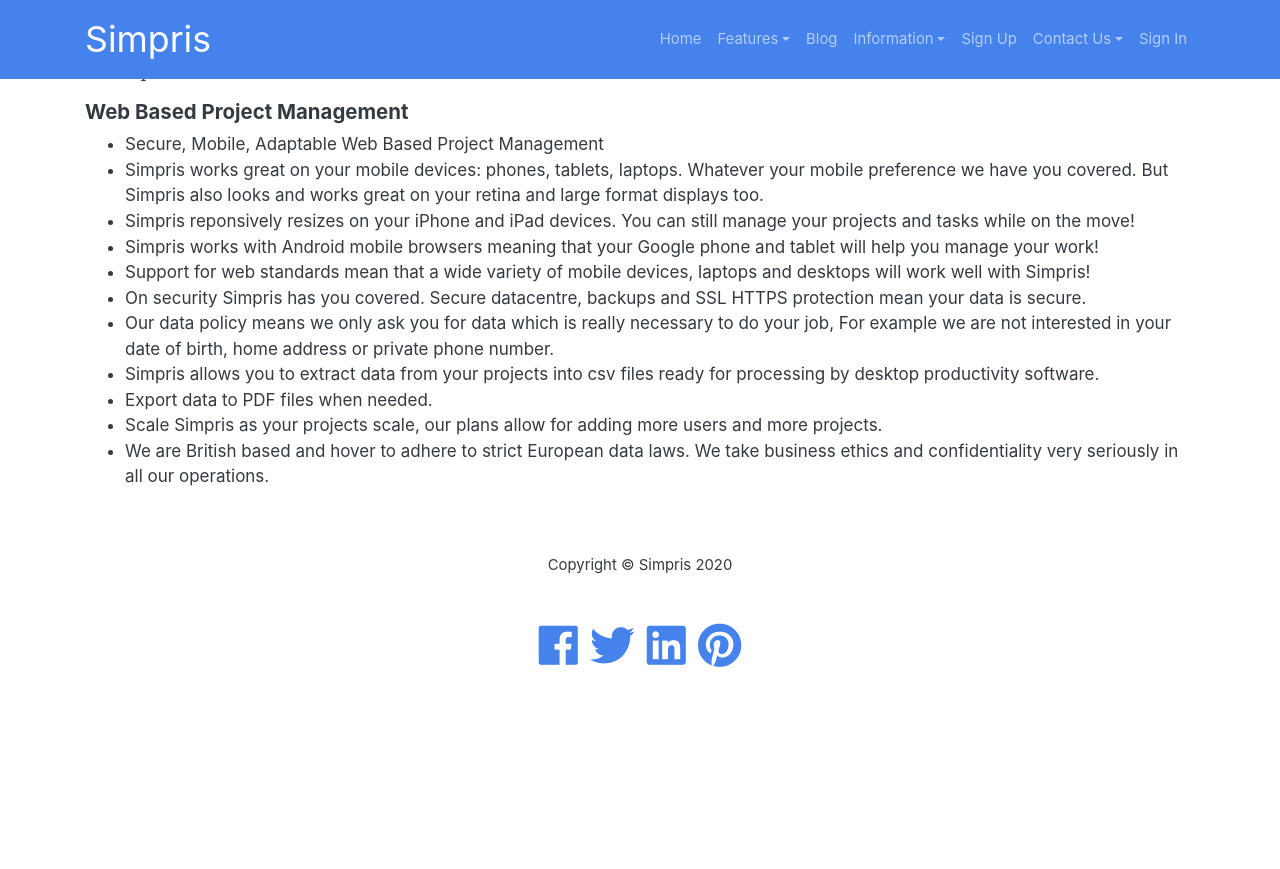
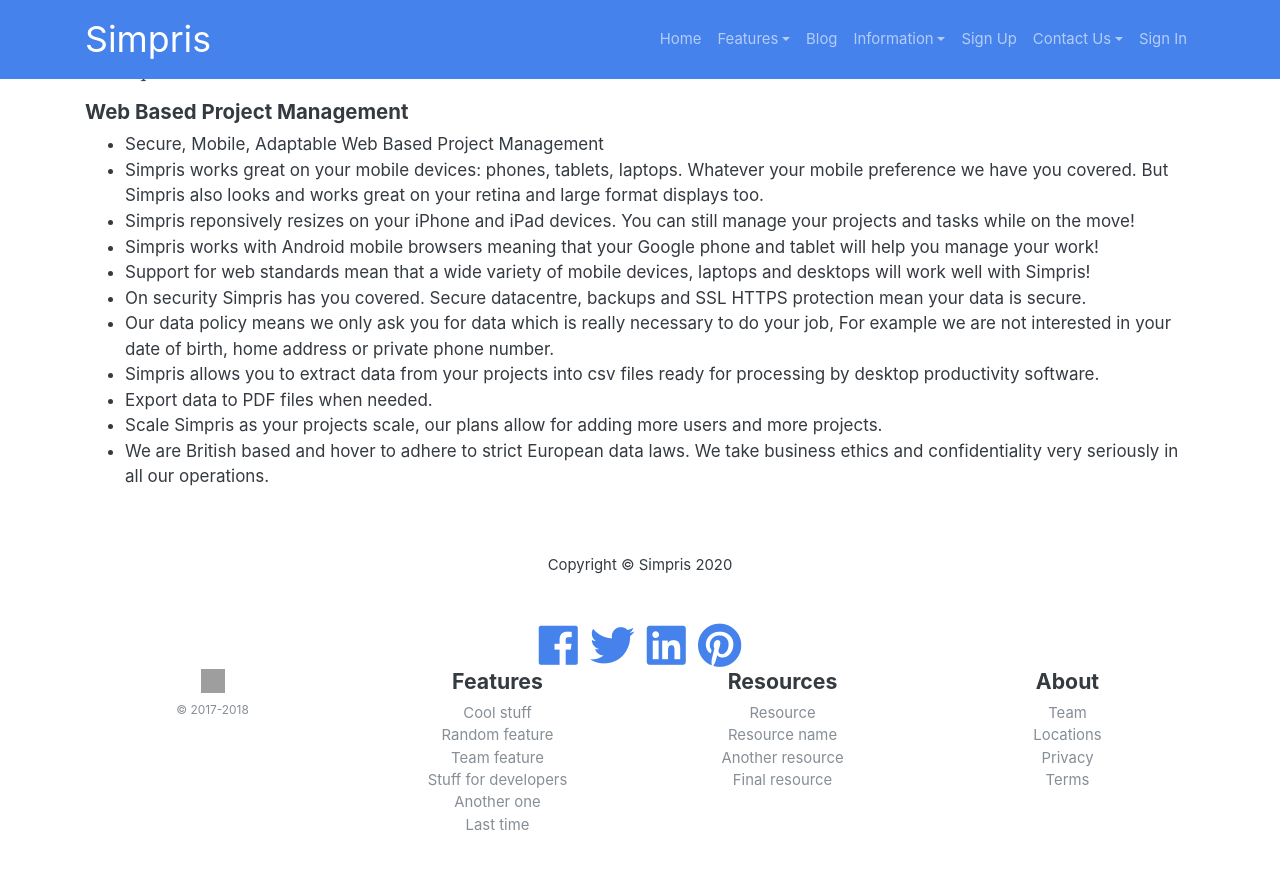
Before and after one commit to Grafrajohn/si, a Jekyll site: the page built from index.markdown, in a window 1280 px wide and 900 px high, scrolled down 1567 px. Shown: the top 869 px of the window. Built offline with Jekyll 4.4.1, drawn with Linux system fonts in a browser that asks for light colours; nearby versions of some CDN libraries; before the commit the page ends 2284 px from its top, so only the background shows below that; grey boxes are pictures that could not be loaded.

Commit message:
Update footer.html

```diff
--- a/_includes/footer.html
+++ b/_includes/footer.html
@@ -13,6 +13,41 @@
                   <span class="p-1"><a href="https://www.pinterest.co.uk/simpris/" target="_blank" aria-label="GrahamArt Pinterest"><i aria-hidden="true" class="fab fa-pinterest fa-3x"></i></a></span>
               </div>
           </div>
+                  <div class="row">
+          <div class="col-12 col-md">
+            <img class="mb-2" src="https://getbootstrap.com/docs/4.0/assets/brand/bootstrap-solid.svg" alt="" width="24" height="24">
+            <small class="d-block mb-3 text-muted">&copy; 2017-2018</small>
+          </div>
+          <div class="col-6 col-md">
+            <h5>Features</h5>
+            <ul class="list-unstyled text-small">
+              <li><a class="text-muted" href="#">Cool stuff</a></li>
+              <li><a class="text-muted" href="#">Random feature</a></li>
+              <li><a class="text-muted" href="#">Team feature</a></li>
+              <li><a class="text-muted" href="#">Stuff for developers</a></li>
+              <li><a class="text-muted" href="#">Another one</a></li>
+              <li><a class="text-muted" href="#">Last time</a></li>
+            </ul>
+          </div>
+          <div class="col-6 col-md">
+            <h5>Resources</h5>
+            <ul class="list-unstyled text-small">
+              <li><a class="text-muted" href="#">Resource</a></li>
+              <li><a class="text-muted" href="#">Resource name</a></li>
+              <li><a class="text-muted" href="#">Another resource</a></li>
+              <li><a class="text-muted" href="#">Final resource</a></li>
+            </ul>
+          </div>
+          <div class="col-6 col-md">
+            <h5>About</h5>
+            <ul class="list-unstyled text-small">
+              <li><a class="text-muted" href="#">Team</a></li>
+              <li><a class="text-muted" href="#">Locations</a></li>
+              <li><a class="text-muted" href="#">Privacy</a></li>
+              <li><a class="text-muted" href="#">Terms</a></li>
+            </ul>
+          </div>
+        </div>
       </div>
       <!-- /.container -->
     </footer>
```
